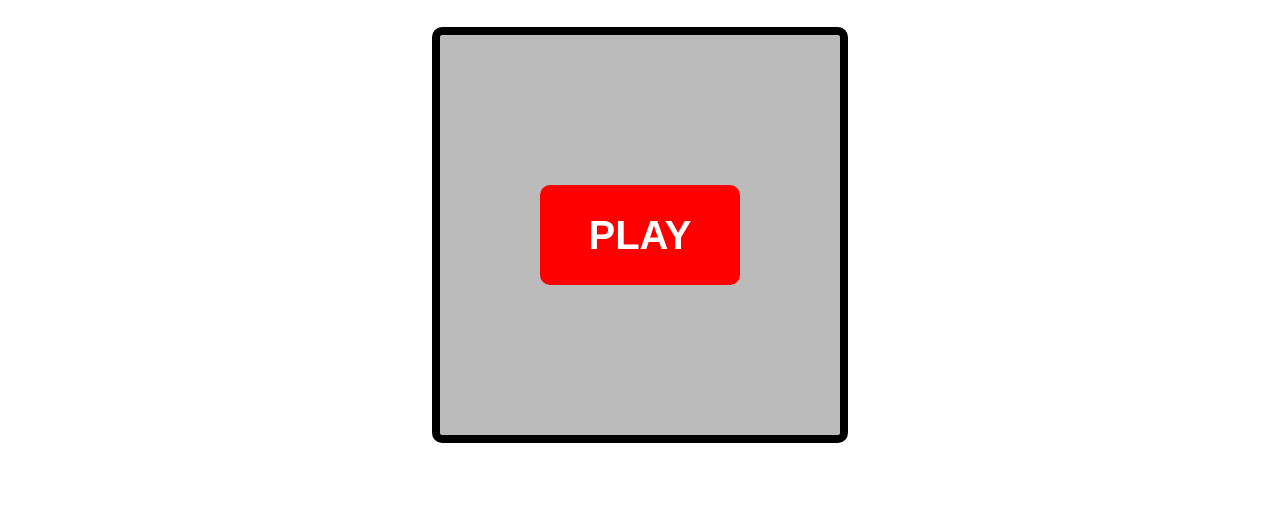
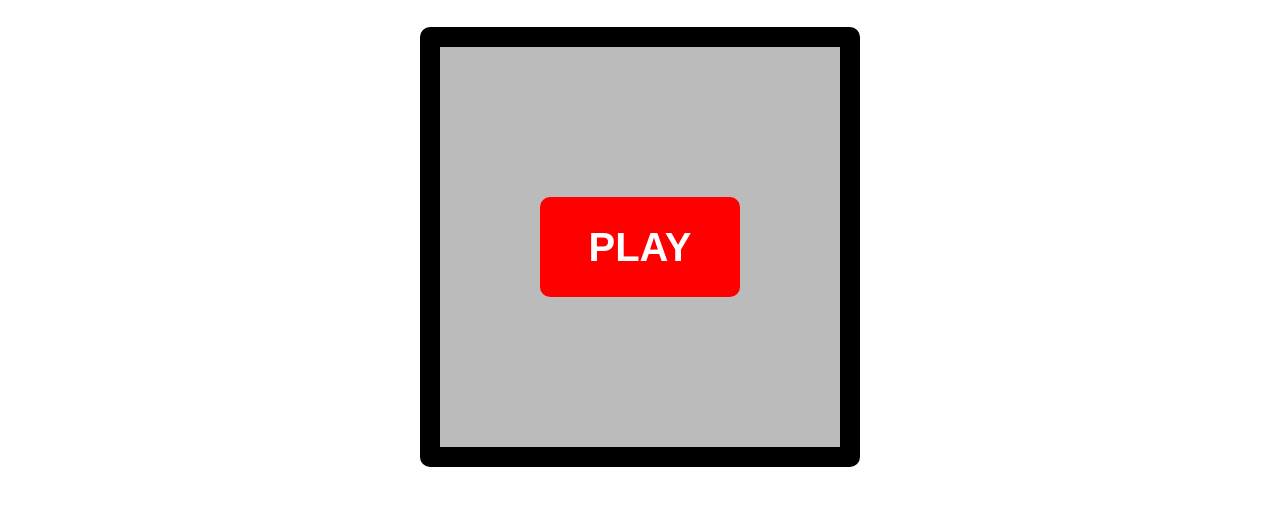
Before and after one commit to jesus23lk/Tic-Tac-Toe, a plain HTML site: page tic-tac-toe.html in a window 1280 px wide. Shown: the part 211-716 px from the top of the page. Drawn offline with Linux system fonts and the light colour scheme.

Commit message:
Version 3

```diff
--- a/styles.css
+++ b/styles.css
@@ -38,7 +38,7 @@ p {
   margin: auto;
   border-radius: 10px;
   border-style: solid;
-  border-width: 8px;
+  border-width: 20px;
 }
 
 #play-game {
```
